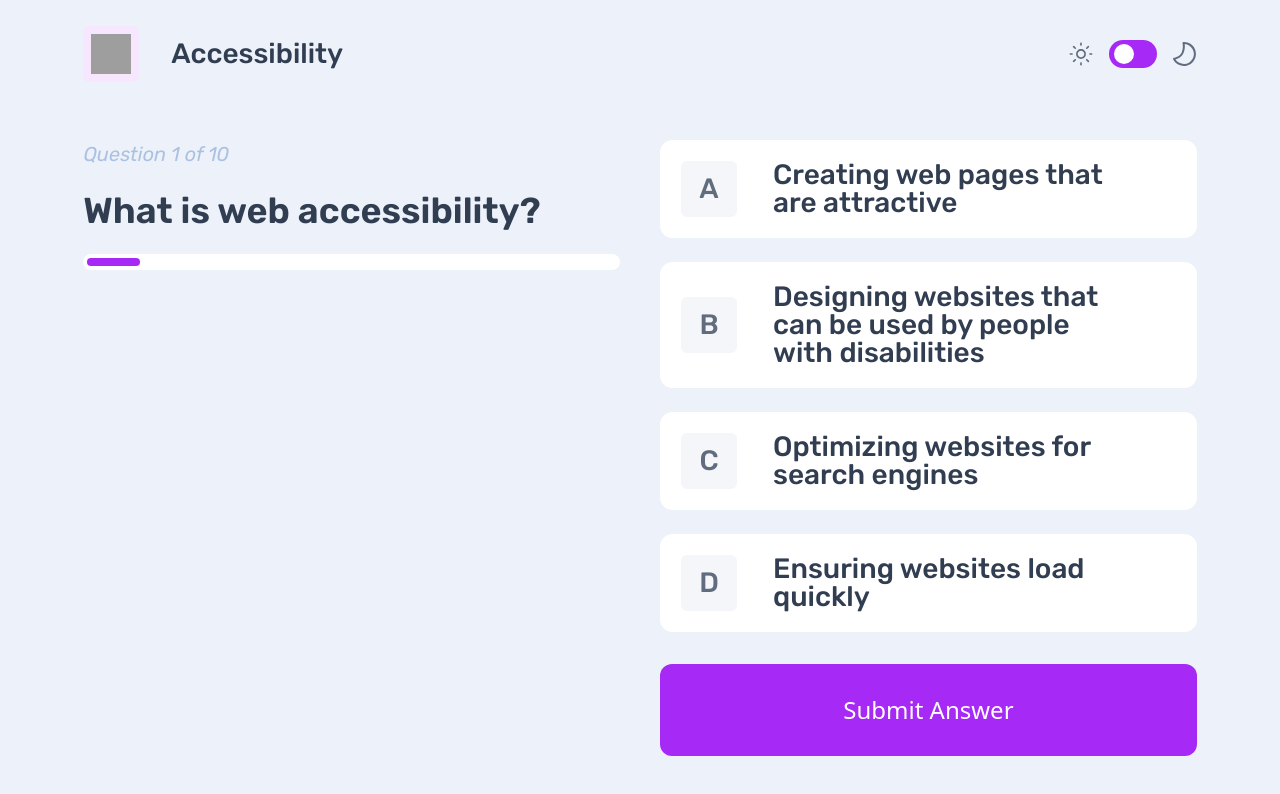
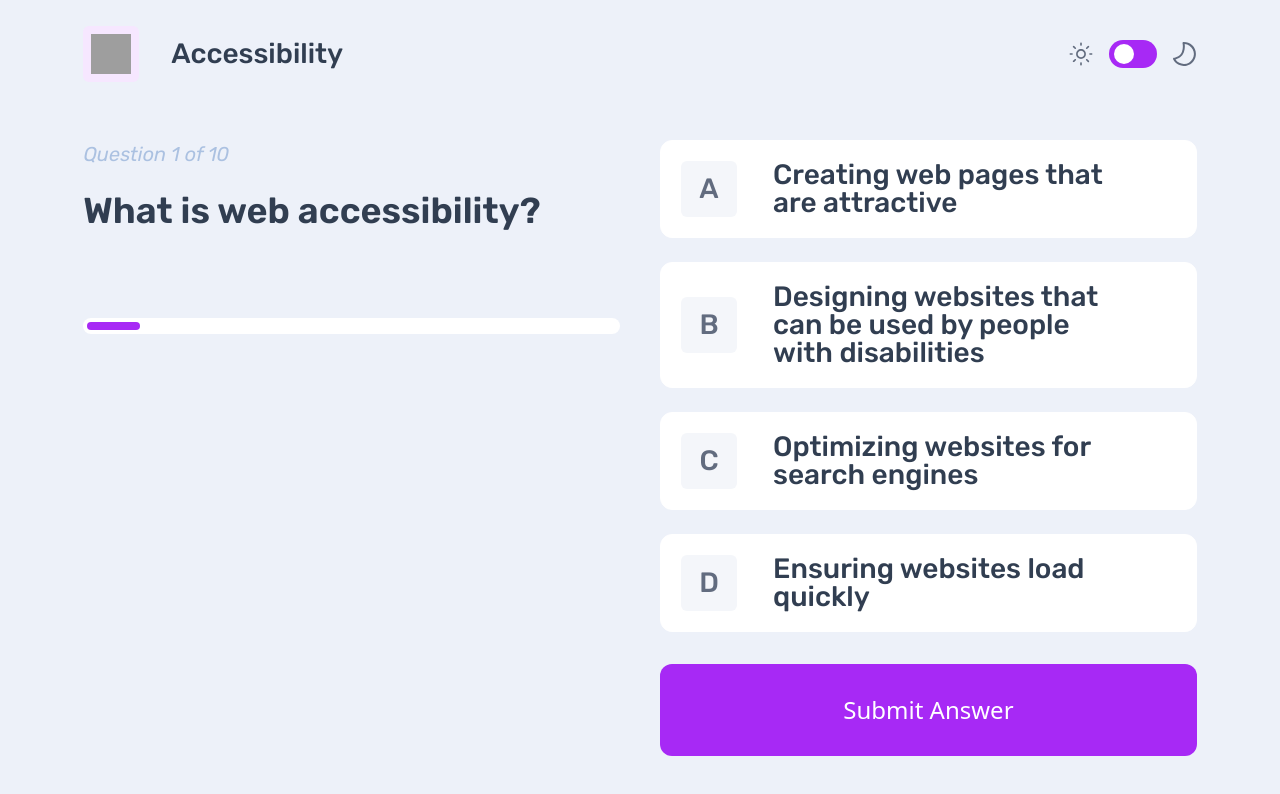
Before and after one commit to alhassan50/quiz-app, a React (Vite) app: page /Accessibility in a window 1280 px wide. Shown: the top 794 px of the page. Built offline with nearby package versions, Linux system fonts and the light colour scheme; grey boxes are pictures that could not be loaded.

Commit message:
Increase gap between question and progress tracker

```diff
--- a/src/components/quiz/Question.tsx
+++ b/src/components/quiz/Question.tsx
@@ -5,6 +5,7 @@ function Question({questionStep, quizLength, question}: {questionStep: number, q
   console.log(((questionStep+1)/quizLength)*100);
 
   return (
+    <div className="flex flex-col gap-4 lg:gap-[80px]">
         <div className="flex flex-col gap-4">
           <p className="text-sm sm:text-xl italic text-[#ABC1E1]">
               Question {questionStep + 1} of {quizLength}
@@ -13,6 +14,7 @@ function Question({questionStep, quizLength, question}: {questionStep: number, q
           <h2 className="text-[20px] sm:text-[24px] md:text-[32px] lg:text-[36px] font-semibold">
               {question}
           </h2>
+        </div>
 
         <QuizProgressTracker
             length={`${((questionStep+1)/quizLength)*100}%`}
```
Lines whose indentation alone changed are shown as unchanged.
